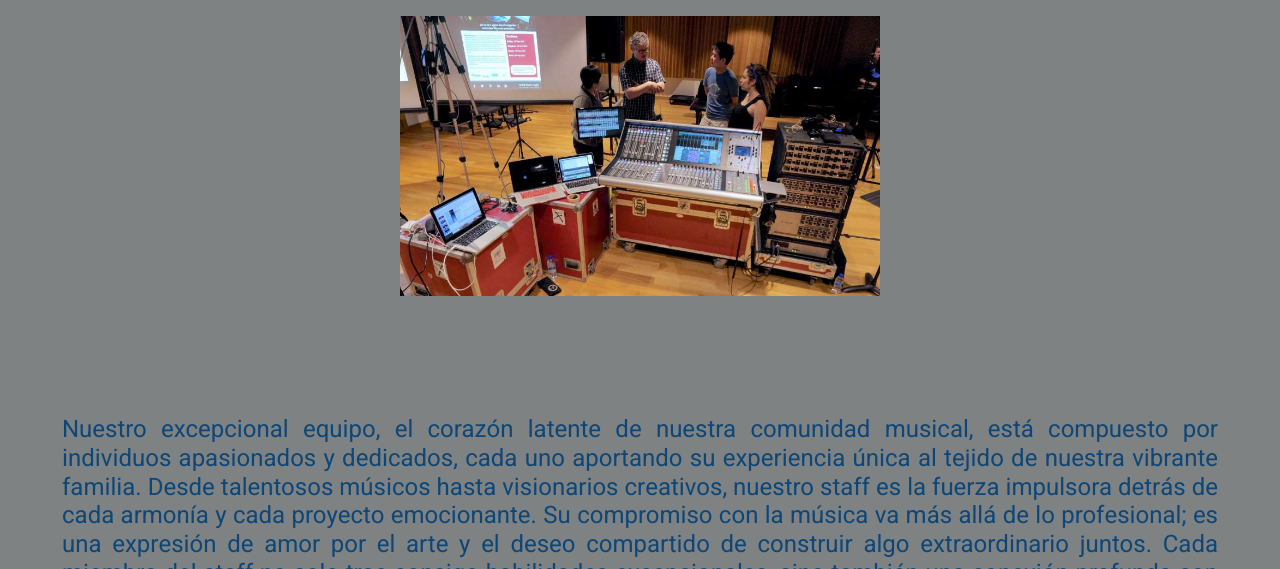
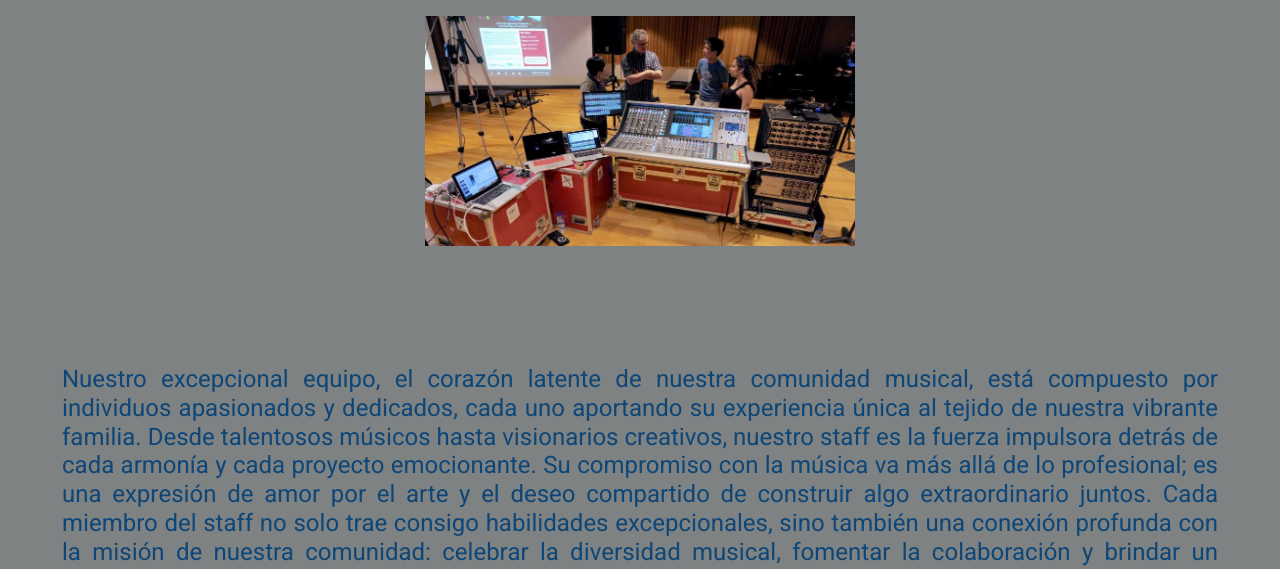
Before and after one commit to IgnacioWeisser/Entrega-2, a website: page paginas/staff.html in a window 1280 px wide. Shown: the part 231-800 px from the top of the page. Drawn offline with nearby package versions, Linux system fonts and the light colour scheme.

Commit message:
Cambios entrega final, correccion

```diff
--- a/scss/staff.scss
+++ b/scss/staff.scss
@@ -19,9 +19,11 @@ main {
     }
     section {
         .imgindex2 {
-            height: 300px;
-            width: 500px;
+            height: 250px;
+            width: 450px;
             padding: 10px;
+
+
         }
     }
 }
```
Also changed, not shown: estilos/styles.css.
